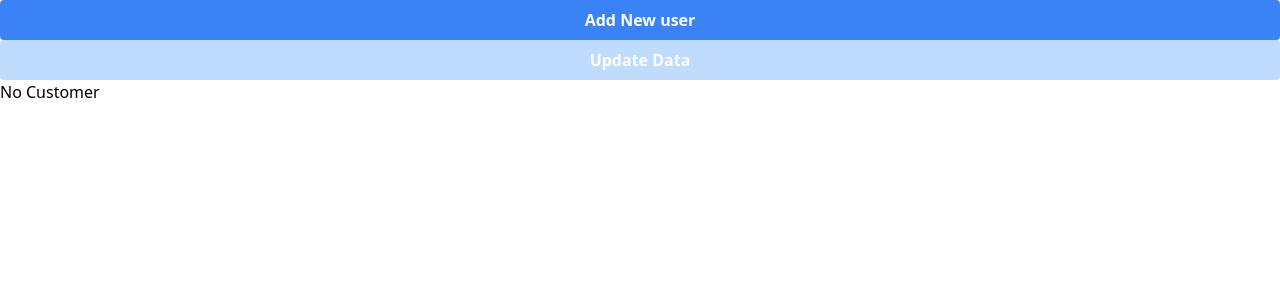
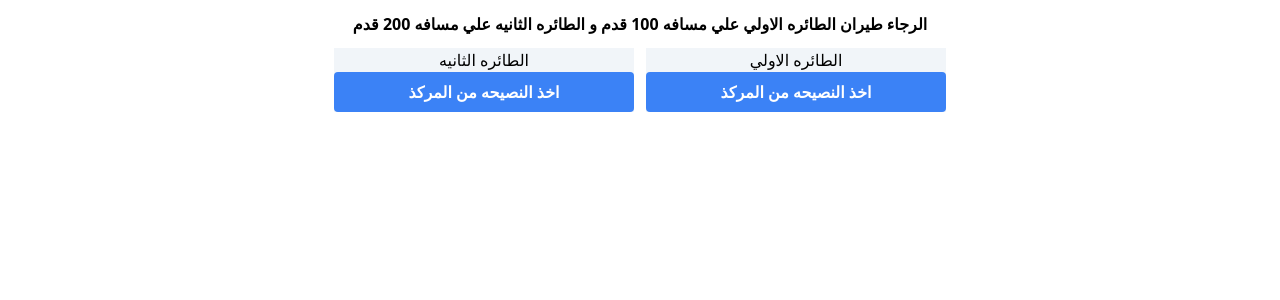
Before and after one commit to Mohamed22221/code-healper, a React (Create React App) app: page / in a window 1280 px wide. Shown: the top 300 px of the page. Built offline with nearby package versions, Linux system fonts and the light colour scheme.

Commit message:
mediator pattern example

```diff
--- a/src/App.js
+++ b/src/App.js
@@ -1,12 +1,12 @@
 import "./App.css";
 import { ToastContainer } from 'react-toastify';
 import 'react-toastify/dist/ReactToastify.css';
-import ExampleTwoObserver from "./pattern/observe/exampleTwoObserver";
+import Airplanes from "./pattern/mediator/airplanes";
 function App() {
   return (
     <div>
 
-    <ExampleTwoObserver />
+    <Airplanes />
     <ToastContainer />
     </div>
   );
--- /dev/null
+++ b/src/pattern/mediator/airplanes.tsx
@@ -0,0 +1,56 @@
+import React from "react";
+import { useMediatorStore } from "./mediatorStore";
+
+const PlaneOne = () => {
+  const { updateAirAdvice } = useMediatorStore();
+  return (
+    <div className="bg-slate-100 w-[300px] flex flex-col justify-center text-center">
+      <h1>الطائره الاولي</h1>
+      <button
+        className="bg-blue-500 hover:bg-blue-700 text-white font-bold py-2 px-4 rounded"
+        onClick={() =>
+            updateAirAdvice(
+              "قامت الطائره الثانيه بالاقلاع علي بعد 200 قدم رجاء طيران الطائره الاولي علي بعد 100 قدم"
+            )
+          }
+
+      >
+        اخذ النصيحه من المركذ
+      </button>
+    </div>
+  );
+};
+
+const PlaneTwo = () => {
+  const { updateAirAdvice } = useMediatorStore();
+  return (
+    <div className="bg-slate-100 w-[300px] flex flex-col justify-center text-center">
+      <h1>الطائره الثانيه</h1>
+      <button
+        className="bg-blue-500 hover:bg-blue-700 text-white font-bold py-2 px-4 rounded"
+
+        onClick={() =>
+            updateAirAdvice(
+              "قامت الطائره الاولي بالاقلاع علي بعد 100 قدم رجاء طيران الطائره الثانيه علي بعد 200 قدم"
+            )
+          }
+      >
+        اخذ النصيحه من المركذ
+      </button>
+    </div>
+  );
+};
+const Airplanes = () => {
+  const { airAdvice } = useMediatorStore();
+  return (
+    <div>
+      <h1 className="text-center py-3 font-bold">{airAdvice}</h1>
+      <div className="flex gap-3 justify-center">
+        <PlaneTwo />
+        <PlaneOne />
+      </div>
+    </div>
+  );
+};
+
+export default Airplanes;
--- /dev/null
+++ b/src/pattern/mediator/mediatorStore.ts
@@ -0,0 +1,10 @@
+import create from "zustand";
+
+interface MediatorState {
+  airAdvice: string;
+  updateAirAdvice: ( msg : string) => void;
+}
+export const useMediatorStore= create<MediatorState>((set) => ({
+  airAdvice: "الرجاء طيران الطائره الاولي علي مسافه 100 قدم و الطائره الثانيه علي مسافه 200 قدم",
+  updateAirAdvice: (msg : string)=> set((state: { airAdvice: string; }) => ({ airAdvice: msg})),
+}))
```
